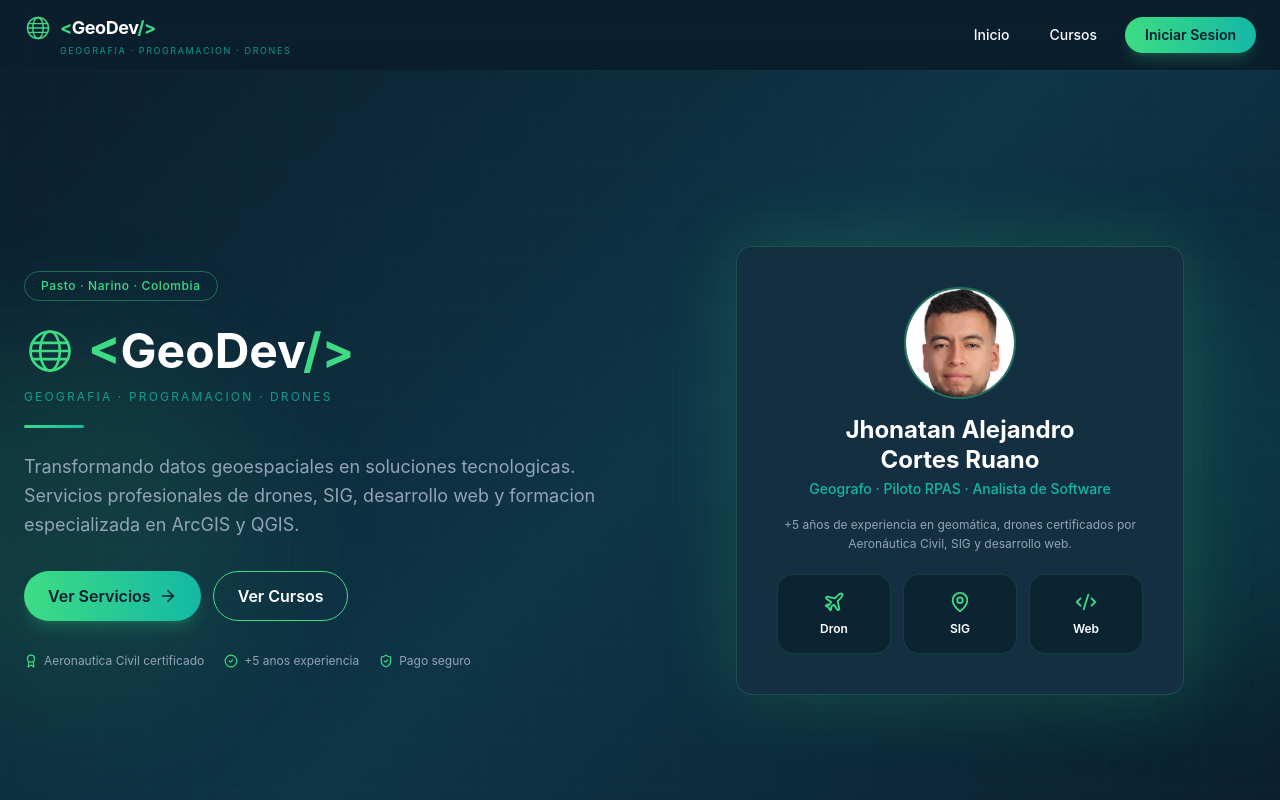
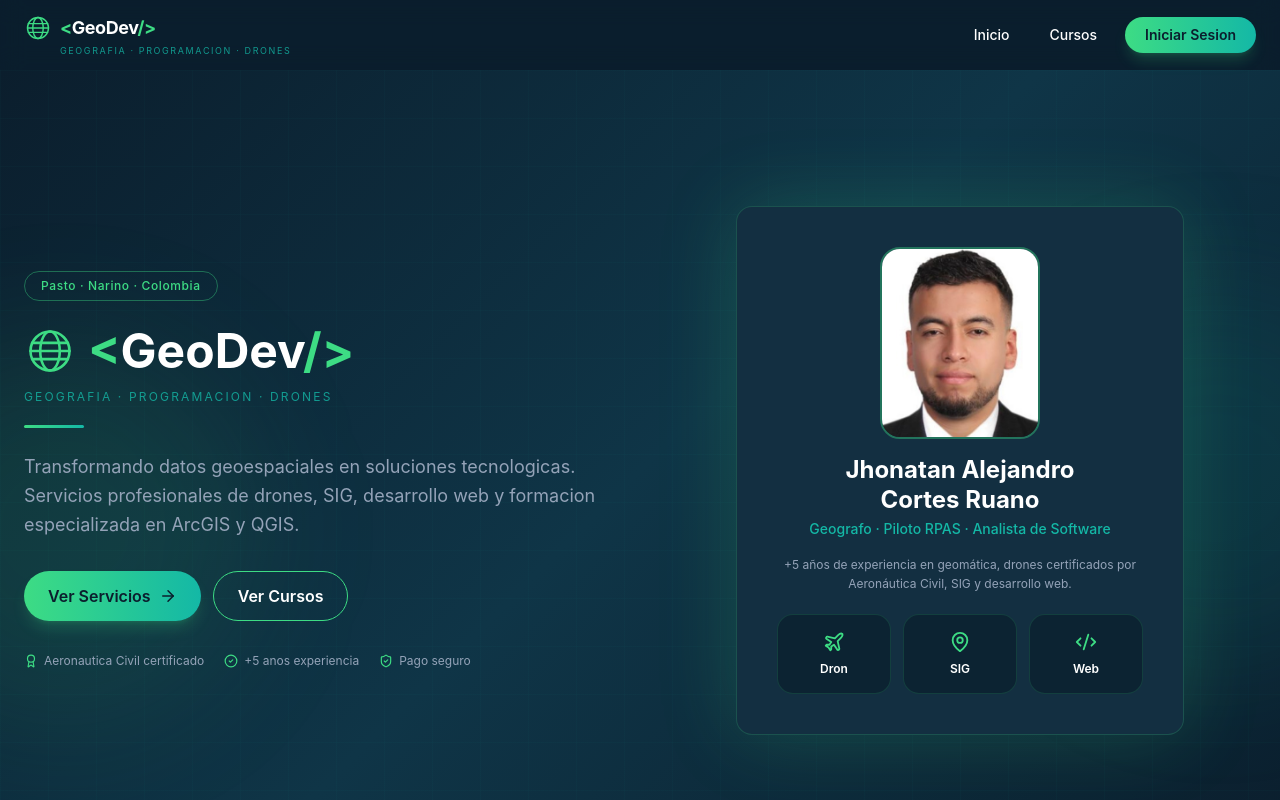
Before and after one commit to cortessebastian70-rgb/geodev-colombia, a React (Vite) app: page / in a window 1280 px wide. Shown: the top 800 px of the page. Built offline with nearby package versions, Linux system fonts and the light colour scheme.

Commit message:
fix: change photo frame to rectangle

```diff
--- a/src/routes/index.tsx
+++ b/src/routes/index.tsx
@@ -74,11 +74,11 @@ function HomePage() {
               className="relative mx-auto max-w-md card-geo p-10 text-center"
               style={{ boxShadow: "0 0 80px rgba(61, 220, 132, 0.2)" }}
             >
-              <div className="w-28 h-28 rounded-full mx-auto border-2 border-[#3DDC84]/40 overflow-hidden">
+              <div className="w-40 h-48 rounded-2xl mx-auto border-2 border-[#3DDC84]/40 overflow-hidden">
                 <img
                   src="/jhonathan.jpeg"
                   alt="Jhonathan Cortes"
-                  className="w-full h-full object-cover object-[center_20%]"
+                  className="w-full h-full object-cover"
                 />
               </div>
               <div className="mt-4 text-2xl font-bold text-white leading-tight">
```
